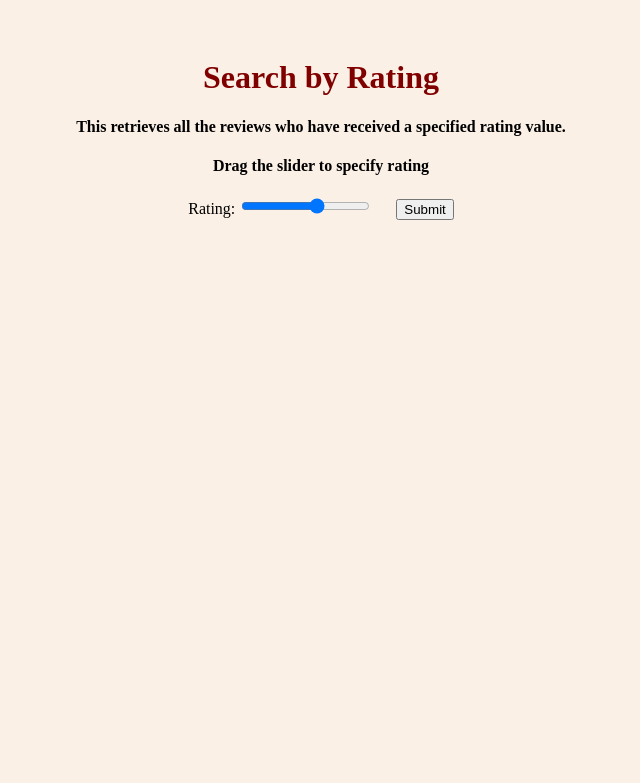
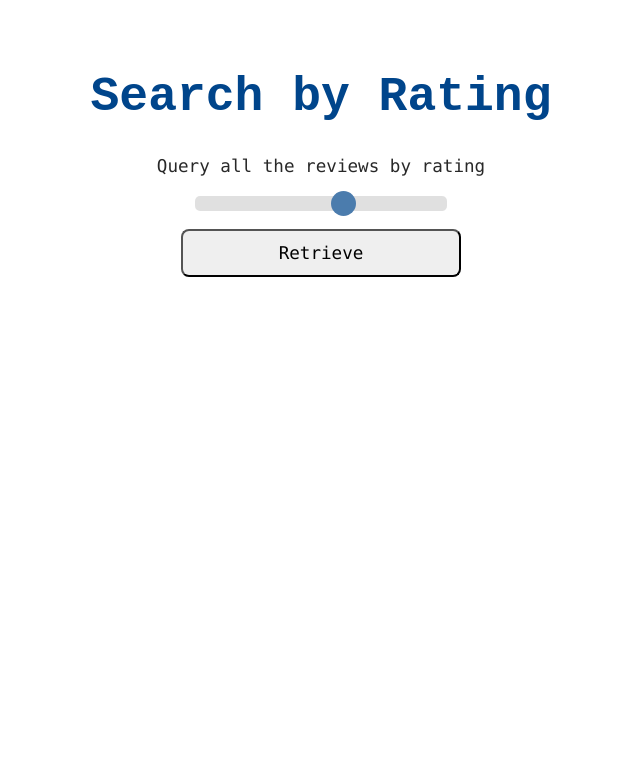
Before and after one commit to francismacapobre/service-marketplace, a PHP site: page /selection-query.html in a window 1280 px wide. Shown: the top 783 px of the page, without its empty margins (319-959 px from the left). Run offline with PHP 8.4, Linux system fonts and the light colour scheme.

Commit message:
update selection html

```diff
--- a/newcustomer.php
+++ b/newcustomer.php
@@ -49,7 +49,7 @@
   <div class="input"><input class="input-field" type="text" name="cardnum" size=16 maxlength=16 required="required" placeholder="Credit Card Number"></div>
   <div class="input"><input class="input-field" type="text" name="caddress" size=30 required="required" placeholder="Billing Address (House#, Street)"></div>
   <div class="input"><input class="input-field" type="text" name="cname" size=30 required="required" placeholder="Full name"></div>
-  <div class="input"><input class="input-button" type = "submit" name = "csubmit" value = "Submit"></div>
+  <div class="input"><input class="input-button" type="submit" name="csubmit" value="Submit"></div>
   </form>
   </div>
   </body>
--- a/selection-query.html
+++ b/selection-query.html
@@ -2,25 +2,76 @@
   <head>
     <style>
       body {
-      background-color: linen;
+        background-color: #fff;
       }
 
       h1 {
-      color: maroon;
+        color: #00458b;
+        font-family: "Courier New", Courier, monospace;
+        font-size: 6vmin;
       }
 
-      button {
-          margin-left: 20px;
+      p {
+        color: #282828;
+        font-family: "Lucida Console", Monaco, monospace;
+        font-size: 2.2vmin;
       }
-  </style>
+
+      .input-button {
+        font-family: "Lucida Console", Monaco, monospace;
+        border-radius: 1vmin;
+        font-size: 2.2vmin;
+        width: 35vmin;
+        height: 6vmin;
+      }
+
+      .slider {
+        -webkit-appearance: none;
+        width: 20%;
+        height: 15px;
+        border-radius: 5px;
+        background: #d3d3d3;
+        outline: none;
+        opacity: 0.7;
+        -webkit-transition: .2s;
+        transition: opacity .2s;
+      }
+
+      .slider::-webkit-slider-thumb {
+        -webkit-appearance: none;
+        appearance: none;
+        width: 25px;
+        height: 25px;
+        border-radius: 50%;
+        background: #00458b;
+        cursor: pointer;
+      }
+
+      .slider::-moz-range-thumb {
+        width: 25px;
+        height: 25px;
+        border-radius: 50%;
+        background: #00458b;
+        cursor: pointer;
+      }
+
+      .input {
+        margin-bottom: 2vmin;
+      }
+    </style>
   </head>
 
-<div style="text-align:center; padding-top:30px">
+  <div style="text-align:center; padding-top:30px">
   <h1>Search by Rating</h1>
-<body>
-  <h4>This retrieves all the reviews who have received a specified rating value.</h4>
-<h4>Drag the slider to specify rating</h4>
-<form action="selection-query.php" method="GET">
-  <p>Rating: <input type="range"  id = "range_rating" min="0" max="5" oninput="range_rating_disp.value = range_rating.value" name="rating">
-  <output id =  "range_rating_disp"></output><button type="submit">Submit</button>
-</form>
+  <body>
+  <p>Query all the reviews by rating</p>
+  <form action="selection-query.php" method="GET">
+    <div class="input"><input class="slider" type="range" id="range_rating" min="0" max="5" oninput="range_rating_disp.value = range_rating.value" name="rating" required="required"></div>
+    <div class="input"><output id="range_rating_disp"></output></div>
+    <div class="input"><input class="input-button" type="submit" value="Retrieve"></div>
+  </form>
+
+  </body>
+  </div>
+
+</html>
```
Also changed, not shown: select.php (deleted, +0 -22 lines), selection-query.php (+23 -0 lines).
